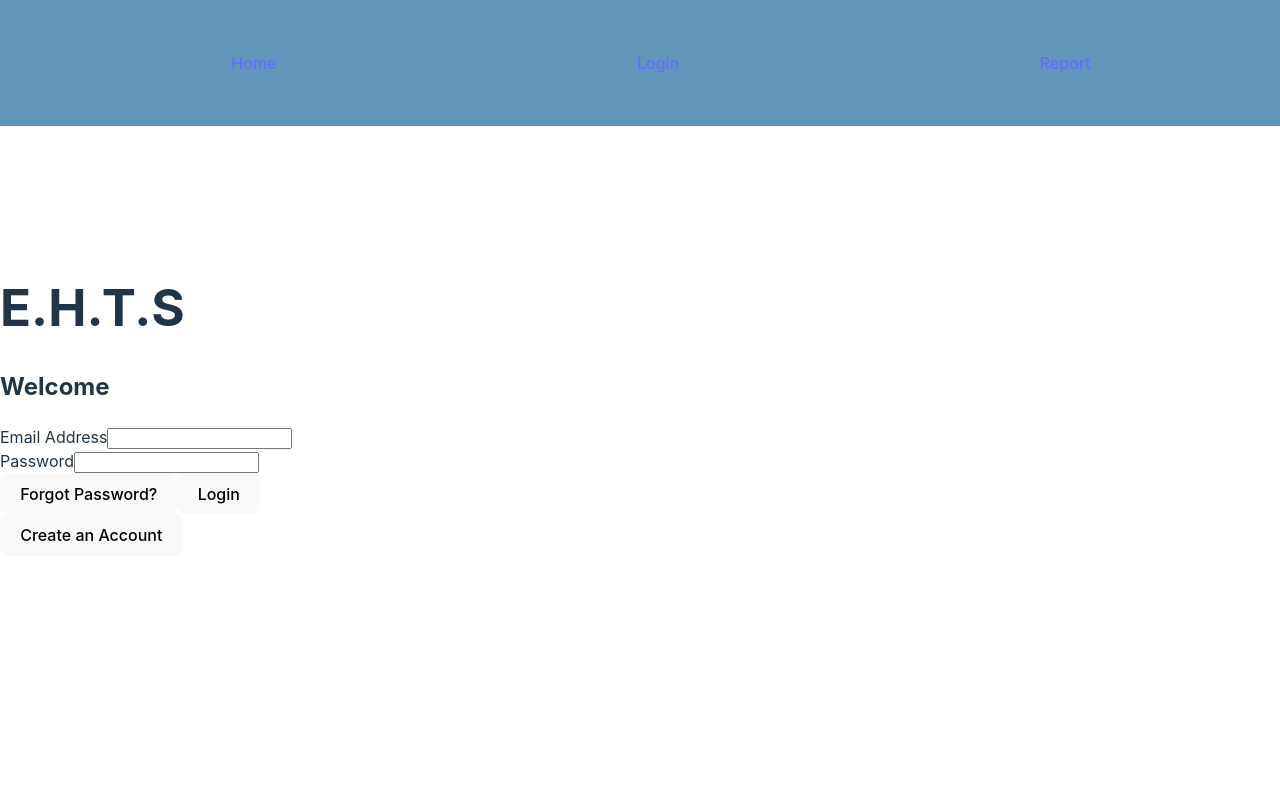
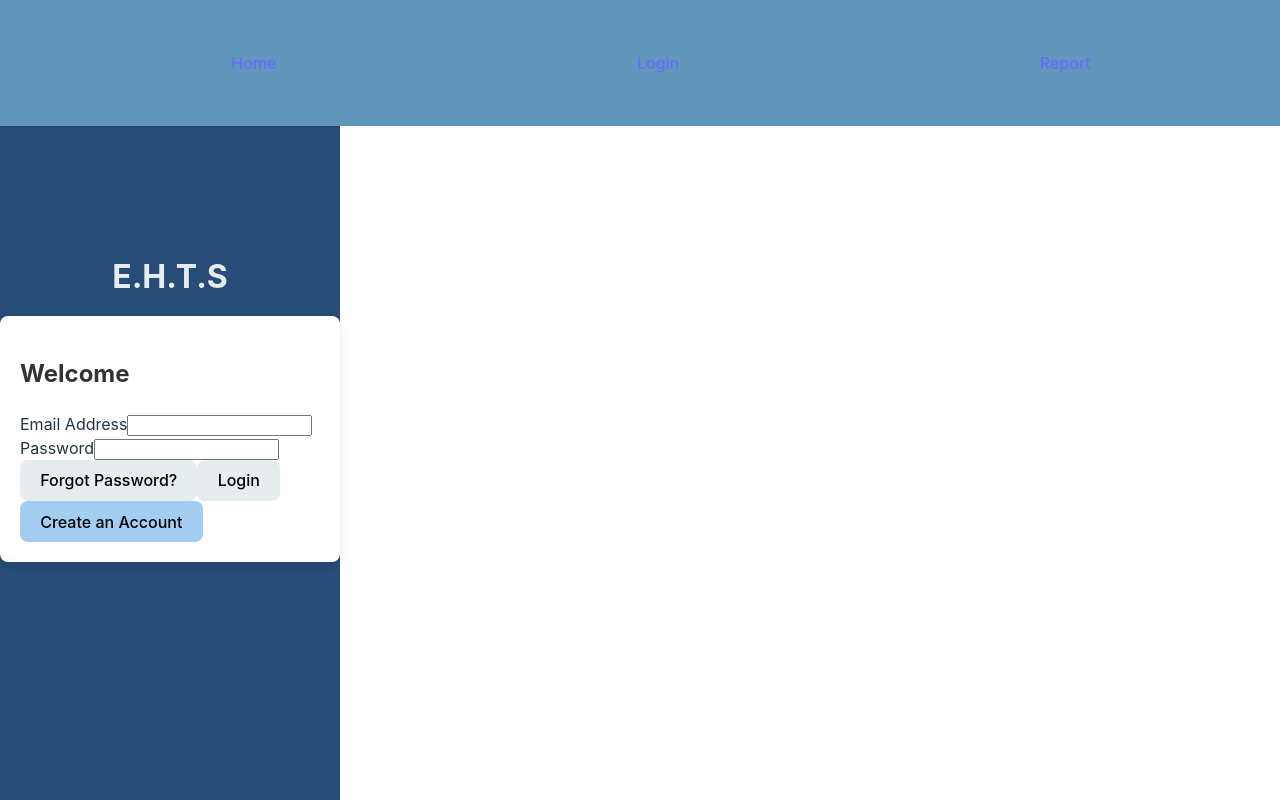
Before and after one commit to ehtsdeveloper/BiasDetector, a React (Vite) app in the folder biasdetector/: page /Login in a window 1280 px wide. Built offline with nearby package versions, Linux system fonts and the light colour scheme.

Commit message:
added a little css

```diff
--- a/biasdetector/src/components/Login/LoginStyles.css
+++ b/biasdetector/src/components/Login/LoginStyles.css
@@ -0,0 +1,33 @@
+.login-container{
+    display: flex;
+    flex-direction: column;
+    align-items: center;
+    justify-content: center;
+    height: 100vh;
+    background-color: #274C77 ;
+}
+.logo h1{
+    color: #E7ECEF;
+    font-size: 2rem;
+}
+.login-form {
+    background-color: #FFF;
+    padding: 20px;
+    border-radius: 8px;
+    box-shadow: 0 4px 8px rgba(0,0,0,0.1);
+    width: 300px;
+  }
+
+  .login-form h2 {
+    color: #333;
+  }
+
+  .login-button, .password-button {
+    background-color: #E7ECEF;
+    color: 274C77;
+    cursor: pointer;
+  }
+  .create-button{
+    background-color: #A3CEF1;
+    color: 274C77;
+  }
```
